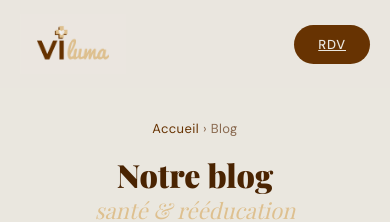
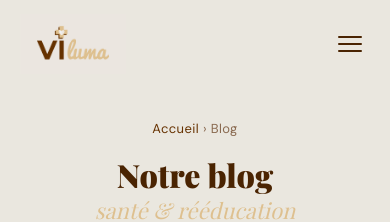
Before and after one commit to ModEnter/viluma, a Jekyll site: the page built from blog/index.html, in a window 390 px wide. Shown: the top 222 px of the page. Built offline with Jekyll 4.4.1, drawn with Linux system fonts in a browser that asks for light colours; the list of posts is cut into pages by our own code.

Commit message:
feat: navbar responsive avec menu burger et drawer mobile
- Ajoute un menu burger animé (3 lignes → X) sur mobile/tablette (<900px)
- Ajoute un drawer latéral avec overlay pour la navigation mobile
- Homogénéise la navbar entre les pages statiques et les pages blog Jekyll
- Ajoute le bouton RDV dans le drawer mobile
- Fermeture du menu via overlay, touche Escape, clic sur lien, ou resize
- Gestion de l'accessibilité : aria-expanded, aria-label dynamiques
- Structure identique entre components/navbar.js et _includes/header.html

Co-Authored-By: Claude Opus 4.6 <noreply@anthropic.com>

```diff
--- a/_includes/header.html
+++ b/_includes/header.html
@@ -3,12 +3,18 @@
   <a href="/" class="logo-link">
     <img class="logo" src="/images/image-1.png" alt="Logo Viluma">
   </a>
-  <ul>
+  <ul class="nav-links">
     <li><a href="/">Accueil</a></li>
     <li><a href="/equipe.html">L'équipe</a></li>
     <li><a href="/soins.html">Nos soins</a></li>
     <li><a href="/blog/">Blog</a></li>
     <li><a href="/index.html#acces">Contact</a></li>
+    <li class="nav-links-rdv"><a class="btn-rdv" href="https://www.doctolib.fr/cabinet-paramedical/boulogne-billancourt/viluma">Prendre RDV</a></li>
   </ul>
-  <a class="btn-rdv" href="https://www.doctolib.fr/cabinet-paramedical/boulogne-billancourt/viluma">RDV</a>
+  <a class="btn-rdv btn-rdv-desktop" href="https://www.doctolib.fr/cabinet-paramedical/boulogne-billancourt/viluma">RDV</a>
+  <button class="burger" aria-label="Ouvrir le menu" aria-expanded="false">
+    <span class="burger-line"></span>
+    <span class="burger-line"></span>
+    <span class="burger-line"></span>
+  </button>
 </nav>
--- a/_layouts/blog.html
+++ b/_layouts/blog.html
@@ -12,6 +12,7 @@
 </main>
 
 {% include footer.html %}
+{% include burger.html %}
 
 </body>
 </html>
--- a/_layouts/post.html
+++ b/_layouts/post.html
@@ -111,6 +111,7 @@
 </main>
 
 {% include footer.html %}
+{% include burger.html %}
 
 </body>
 </html>
--- a/css/viluma-kine.css
+++ b/css/viluma-kine.css
@@ -20,31 +20,69 @@
     position: fixed; top: 0; left: 0; right: 0; z-index: 100;
     display: flex; align-items: center; justify-content: space-between;
     padding: 18px 48px;
-    background: rgba(234,231,223,0.92);
+    background: rgba(234,231,223,0.95);
+    backdrop-filter: blur(12px);
+    -webkit-backdrop-filter: blur(12px);
   }
   .logo-link img {
     height: 60px;
     width: auto;
     display: block;
   }
-  nav ul { display: flex; gap: 36px; list-style: none; }
-  nav ul li a {
+  .nav-links {
+    display: flex; gap: 36px; list-style: none;
+    align-items: center;
+  }
+  .nav-links li a {
     text-decoration: none;
     font-size: 14px; font-weight: 500; letter-spacing: 0.04em;
     color: var(--brun); text-transform: uppercase;
     transition: opacity 0.2s;
   }
-  nav ul li a:hover { opacity: 0.6; }
-  nav ul li a.active { color: var(--brun-dark); }
+  .nav-links li a:hover { opacity: 0.6; }
+  .nav-links li a.active { color: var(--brun-dark); font-weight: 600; }
+  .nav-links-rdv { display: none; }
   .btn-rdv {
+    display: inline-flex; align-items: center; justify-content: center;
     background: var(--brun);
     color: var(--creme) !important;
     padding: 11px 24px; border-radius: 30px;
     font-size: 13px !important; font-weight: 500 !important;
     text-transform: uppercase; letter-spacing: 0.06em;
+    text-decoration: none;
     transition: background 0.25s, transform 0.2s !important;
   }
   .btn-rdv:hover { background: var(--brun-dark) !important; transform: translateY(-1px); opacity: 1 !important; }
+  .btn-rdv-desktop { display: inline-flex; }
+
+  /* ── BURGER BUTTON ── */
+  .burger {
+    display: none;
+    flex-direction: column;
+    justify-content: center;
+    gap: 5px;
+    width: 40px; height: 40px;
+    background: none; border: none;
+    cursor: pointer;
+    padding: 8px;
+    z-index: 110;
+  }
+  .burger-line {
+    display: block;
+    width: 24px; height: 2px;
+    background: var(--brun-dark);
+    border-radius: 2px;
+    transition: transform 0.3s ease, opacity 0.3s ease;
+  }
+  .burger.open .burger-line:nth-child(1) {
+    transform: translateY(7px) rotate(45deg);
+  }
+  .burger.open .burger-line:nth-child(2) {
+    opacity: 0;
+  }
+  .burger.open .burger-line:nth-child(3) {
+    transform: translateY(-7px) rotate(-45deg);
+  }
 
   /* ── HERO ── */
   .hero {
@@ -404,7 +442,64 @@
   /* ── MOBILE ── */
   @media (max-width: 900px) {
     nav { padding: 14px 20px; }
-    nav ul { display: none; }
+    .btn-rdv-desktop { display: none; }
+    .burger { display: flex; }
+    .nav-links {
+      position: fixed;
+      top: 0; right: -100%;
+      width: 80%; max-width: 360px;
+      height: 100vh; height: 100dvh;
+      background: var(--creme);
+      flex-direction: column;
+      gap: 0;
+      padding: 100px 32px 40px;
+      box-shadow: -8px 0 32px rgba(74, 36, 2, 0.12);
+      transition: right 0.35s cubic-bezier(0.4, 0, 0.2, 1);
+      overflow-y: auto;
+      z-index: 105;
+    }
+    .nav-links.open { right: 0; }
+    .nav-links li {
+      width: 100%;
+      border-bottom: 1px solid rgba(103, 51, 2, 0.08);
+    }
+    .nav-links li a {
+      display: block;
+      padding: 18px 0;
+      font-size: 16px;
+      letter-spacing: 0.03em;
+    }
+    .nav-links li a:hover,
+    .nav-links li a.active {
+      color: var(--brun-dark);
+      opacity: 1;
+    }
+    .nav-links-rdv {
+      display: block;
+      border-bottom: none;
+      margin-top: 16px;
+    }
+    .nav-links-rdv .btn-rdv {
+      display: block;
+      text-align: center;
+      padding: 16px 24px;
+      font-size: 14px !important;
+      width: 100%;
+    }
+    /* Overlay behind menu */
+    .nav-overlay {
+      position: fixed;
+      top: 0; left: 0; right: 0; bottom: 0;
+      background: rgba(74, 36, 2, 0.3);
+      z-index: 101;
+      opacity: 0;
+      pointer-events: none;
+      transition: opacity 0.35s ease;
+    }
+    .nav-overlay.open {
+      opacity: 1;
+      pointer-events: auto;
+    }
     .hero { grid-template-columns: 1fr; min-height: auto; }
     .hero-left { padding: 40px 24px 48px; }
     .hero-left::after { display: none; }
```
Also changed, not shown: _includes/burger.html (added, +36 -0 lines), components/navbar.js (+8 -2 lines), js/main.js (+60 -29 lines).
